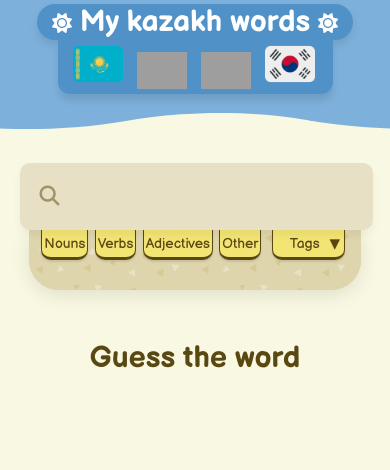
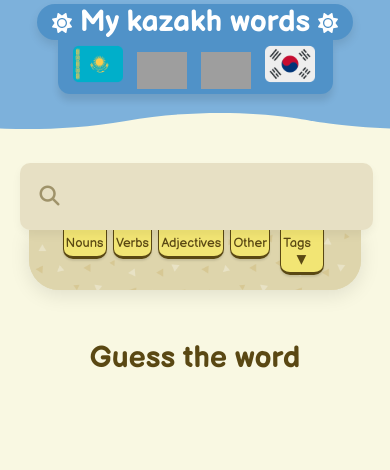
Before and after one commit to cosmolingo/cosmolingo.github.io, a PHP site: page / in a window 390 px wide. Shown: the part 171-641 px from the top of the page. Run offline with PHP 8.4, Linux system fonts and the light colour scheme; some libraries are stand-ins or nearby versions; some web fonts are replaced; grey boxes are pictures that could not be loaded.

Commit message:
Update style.css

```diff
--- a/style.css
+++ b/style.css
@@ -833,12 +833,25 @@ border-right: 1px solid black;
         height:50px;
     }
 
-    .filter,.filter_tags,.tag-filter p{
+    .filter,.filter_tags,.tag_filter{
         margin-left:1px;
         margin-right:1px;
         padding-left:2px;
         padding-right:2px;
-        font-size:14px;
+        font-size:13px;
+    }
+
+    .tag-filter p{
+        font-size: 13px;
+    }
+
+    .tag-filter p::after{
+        margin-left: -10px;
+    }
+
+    .tag-filter{
+        padding-left:2px !important;
+        padding-right:15px !important;
     }
 
     #guess_word{
```
